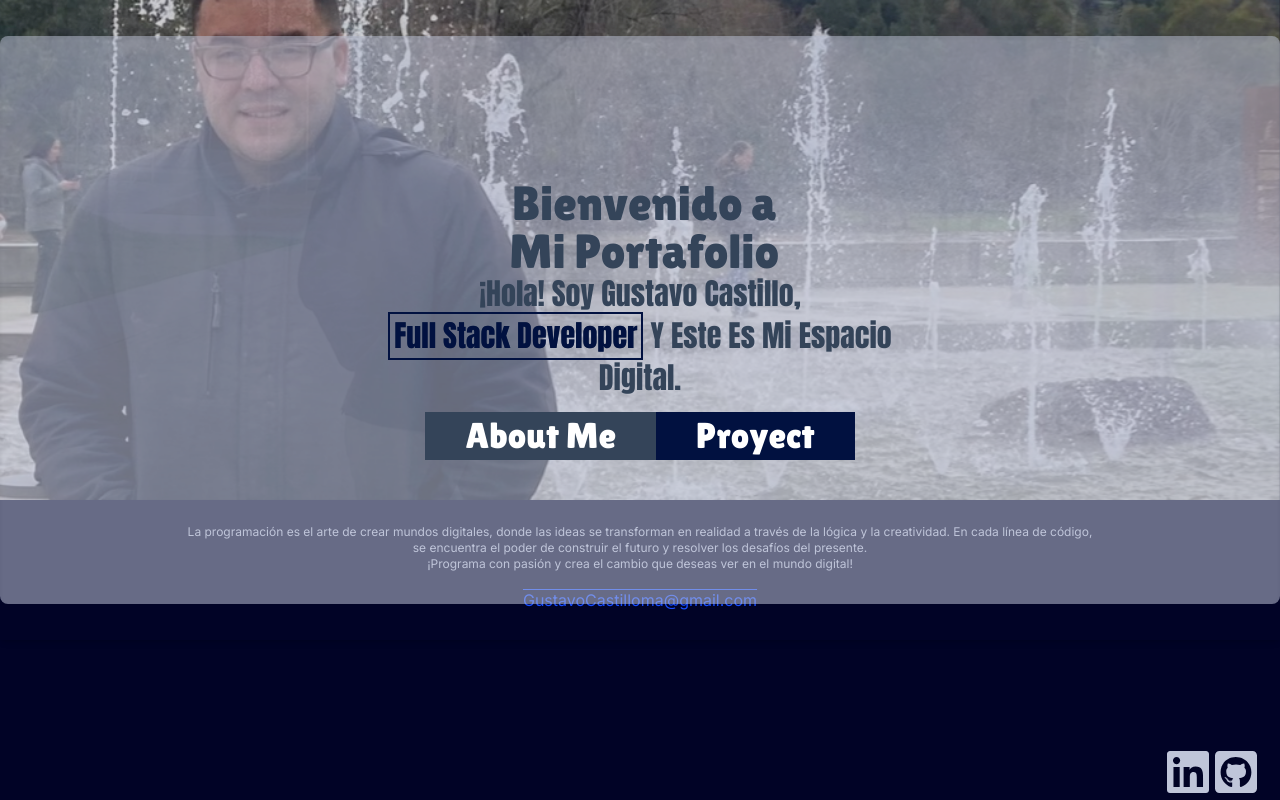
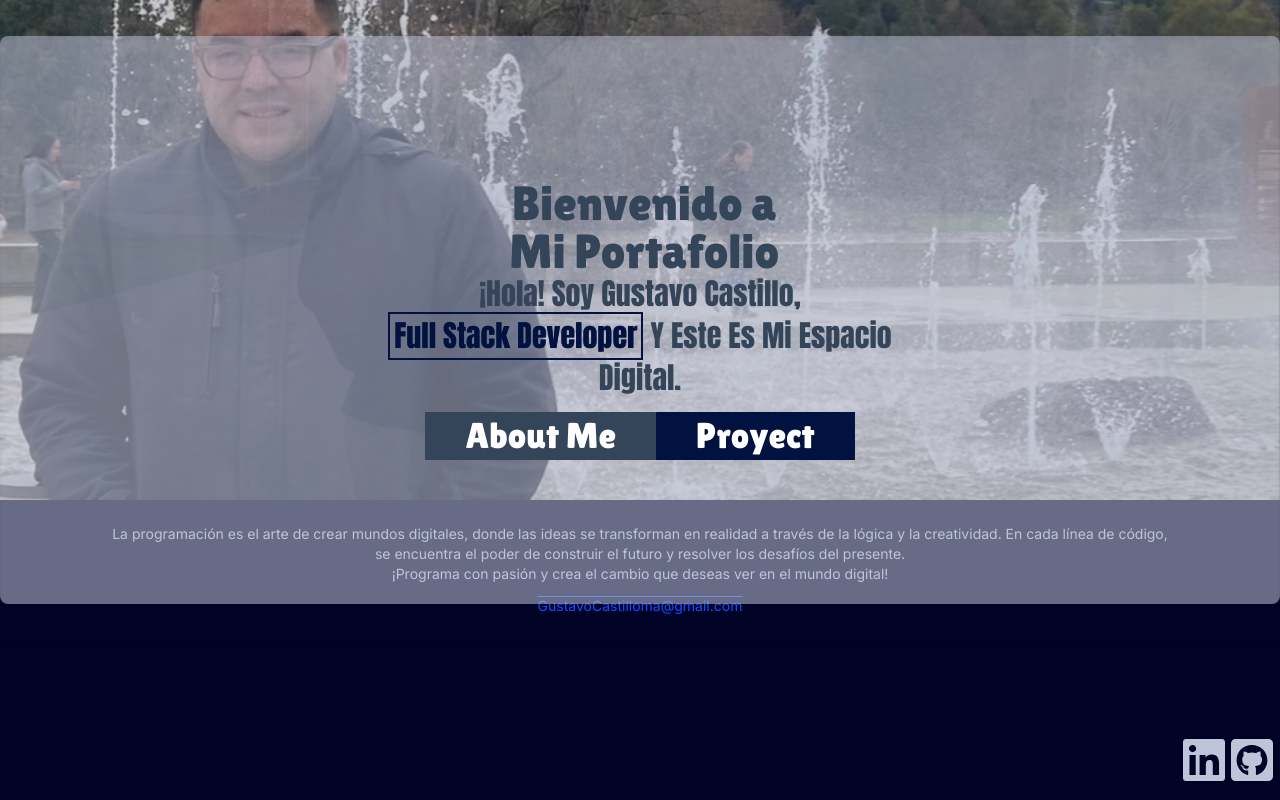
Before and after one commit to Gustacm/portafolio, a Next.js app: page / in a window 1280 px wide. Built offline with nearby package versions, Linux system fonts and the light colour scheme.

Commit message:
resposive 3

```diff
--- a/app/about/page.tsx
+++ b/app/about/page.tsx
@@ -62,29 +62,29 @@ function about() {
         </Link>
       </div>
 
+
       <div id="floating-buttons">
-  <div className='fixed bottom-0 right-5 mb-0 md:mb-4'>
-    <Link href='https://github.com/Gustacm' target='_blank' className='text-[#BFC5D9] pt-5 text-3xl md:text-5xl hover:text-[#8089A6]'>
+  <div className='fixed bottom-0 right-1 mb-0 md:mb-4'>
+    <Link href='https://github.com/Gustacm' target='_blank' className='text-[#BFC5D9] pt-5 text-5xl md:text-5xl hover:text-[#8089A6]'>
       <FaGithubSquare />
     </Link>
   </div>
-  <div className='fixed bottom-0 right-16 pt-10 pr-1 mb-0 md:mb-4'>
-    <Link href='https://www.linkedin.com/in/gustavo-castillo-94a000252' target='_blank' className='text-[#BFC5D9] pt-10 text-3xl md:text-5xl hover:text-[#8089A6]'>
+  <div className='fixed bottom-0 right-12 pt-10 pr-1 mb-0 md:mb-4'>
+    <Link href='https://www.linkedin.com/in/gustavo-castillo-94a000252' target='_blank' className='text-[#BFC5D9] pt-10 text-5xl md:text-5xl hover:text-[#8089A6]'>
       <FaLinkedin />
     </Link>
   </div>
 </div>
 
-
     <div className='pt-0'>
 
-    <h3 className='text-center text-xs text-[#BFC5D9] pt-1'>
+    <h3 className='md:text-center  text-left  text-xs text-[#BFC5D9] pt-1'>
   Cada interacción, cada línea de código, es una oportunidad para dar vida a nuevas ideas y solucionar desafíos.
   <br/> ¡Convierte tus conceptos en realidad y únete a la revolución digital! Estoy aquí para escuchar tus ideas y colaborar en la creación de algo extraordinario.
 
 </h3>
 <div className='pt-6'>
-            <p className='text-center text-xs text-[#174dff] overline'>GustavoCastilloma@gmail.com</p>
+            <p className='md:text-center  text-left text-xs text-[#174dff] overline'>GustavoCastilloma@gmail.com</p>
       </div>
     </div>
 
--- a/app/page.tsx
+++ b/app/page.tsx
@@ -94,25 +94,29 @@ function Page() {
           </div>
         </div>
 
-        <div className='absolute bottom-0 right-5 mb-1 md:mb-1'>
-          <Link href='https://github.com/Gustacm ' target='_black' className='text-[#BFC5D9] pt-10 text-5xl hover:text-[#8089A6]'>
+        <div id="floating-buttons">
+  <div className='fixed bottom-0 right-1 mb-0 md:mb-4'>
+    <Link href='https://github.com/Gustacm' target='_blank' className='text-[#BFC5D9] pt-5 text-5xl md:text-5xl hover:text-[#8089A6]'>
       <FaGithubSquare />
     </Link>
   </div>
-        <div className='absolute bottom-0 right-16 pt-10 pr-1 mb-1 md:mb-1'>
-          <Link href='https://www.linkedin.com/in/gustavo-castillo-94a000252' target='_black' className='text-[#BFC5D9] pt-10 text-5xl hover:text-[#8089A6]'>
+  <div className='fixed bottom-0 right-12 pt-10 pr-1 mb-0 md:mb-4'>
+    <Link href='https://www.linkedin.com/in/gustavo-castillo-94a000252' target='_blank' className='text-[#BFC5D9] pt-10 text-5xl md:text-5xl hover:text-[#8089A6]'>
       <FaLinkedin />
     </Link>
   </div>
+</div>
+
+
 
         <div className='pt-0'>
-          <h3 className='text-center text-xs text-[#BFC5D9] pt-6'>
+          <h3 className='md:text-center  text-left text-base md:text-sm text-[#BFC5D9] pt-6'>
             La programación es el arte de crear mundos digitales, donde las ideas se transforman en realidad a través de la lógica y la creatividad. En cada línea de código,
             <br />se encuentra el poder de construir el futuro y resolver los desafíos del presente.
             <br />¡Programa con pasión y crea el cambio que deseas ver en el mundo digital!
           </h3>
-          <div className='pt-4'>
-            <p className='text-center text-base text-[#174dff] overline'>GustavoCastilloma@gmail.com</p>
+          <div className='pt-2 md:pt-3 '>
+            <p className='md:text-center  text-left text-sm text-[#174dff] overline'>GustavoCastilloma@gmail.com</p>
           </div>
         </div>
 
--- a/app/proyect/page.tsx
+++ b/app/proyect/page.tsx
@@ -43,30 +43,28 @@ function Page() {
         </Link>
       </div>
 
-
       <div id="floating-buttons">
-  <div className='fixed bottom-0 right-5 mb-0 md:mb-4'>
-    <Link href='https://github.com/Gustacm' target='_blank' className='text-[#BFC5D9] pt-5 text-3xl md:text-5xl hover:text-[#8089A6]'>
+  <div className='fixed bottom-0 right-1 mb-0 md:mb-4'>
+    <Link href='https://github.com/Gustacm' target='_blank' className='text-[#BFC5D9] pt-5 text-5xl md:text-5xl hover:text-[#8089A6]'>
       <FaGithubSquare />
     </Link>
   </div>
-  <div className='fixed bottom-0 right-16 pt-10 pr-1 mb-0 md:mb-4'>
-    <Link href='https://www.linkedin.com/in/gustavo-castillo-94a000252' target='_blank' className='text-[#BFC5D9] pt-10 text-3xl md:text-5xl hover:text-[#8089A6]'>
+  <div className='fixed bottom-0 right-12 pt-10 pr-1 mb-0 md:mb-4'>
+    <Link href='https://www.linkedin.com/in/gustavo-castillo-94a000252' target='_blank' className='text-[#BFC5D9] pt-10 text-5xl md:text-5xl hover:text-[#8089A6]'>
       <FaLinkedin />
     </Link>
   </div>
 </div>
 
-
       <div className='pt-0'>
-        <div className='text-center text-xs text-[#BFC5D9] pt-1'>
+        <div className='md:text-center  text-left text-xs text-[#BFC5D9] pt-1'>
           <h4 className='font-bold mb-1'>¡Dato curioso! 🌟</h4>
           Estás utilizando mi proyecto, el cual desarrollé con Next.js, Tailwind y TypeScript. Esta pequeña aplicación es una muestra de mis habilidades, destrezas y creatividad.
           <br />
           Te invito a visitar mi repositorio para ver cómo funciona. ¡Gracias por explorar! 🚀
         </div>
         <div className='pt-1'>
-          <p className='text-center text-xs text-[#174dff] overline'>GustavoCastilloma@gmail.com</p>
+          <p className='md:text-center  text-left text-xs text-[#174dff] overline'>GustavoCastilloma@gmail.com</p>
         </div>
       </div>
 
--- a/app/skills/page.tsx
+++ b/app/skills/page.tsx
@@ -255,13 +255,13 @@ Henry es una academia de desarrollo de software en Latinoamérica que ofrece for
 
 
 <div id="floating-buttons">
-  <div className='fixed bottom-0 right-5 mb-0 md:mb-4'>
-    <Link href='https://github.com/Gustacm' target='_blank' className='text-[#BFC5D9] pt-5 text-3xl md:text-5xl hover:text-[#8089A6]'>
+  <div className='fixed bottom-0 right-1 mb-0 md:mb-4'>
+    <Link href='https://github.com/Gustacm' target='_blank' className='text-[#BFC5D9] pt-5 text-5xl md:text-5xl hover:text-[#8089A6]'>
       <FaGithubSquare />
     </Link>
   </div>
-  <div className='fixed bottom-0 right-16 pt-10 pr-1 mb-0 md:mb-4'>
-    <Link href='https://www.linkedin.com/in/gustavo-castillo-94a000252' target='_blank' className='text-[#BFC5D9] pt-10 text-3xl md:text-5xl hover:text-[#8089A6]'>
+  <div className='fixed bottom-0 right-12 pt-10 pr-1 mb-0 md:mb-4'>
+    <Link href='https://www.linkedin.com/in/gustavo-castillo-94a000252' target='_blank' className='text-[#BFC5D9] pt-10 text-5xl md:text-5xl hover:text-[#8089A6]'>
       <FaLinkedin />
     </Link>
   </div>
@@ -269,13 +269,13 @@ Henry es una academia de desarrollo de software en Latinoamérica que ofrece for
 
         <div className='pt-0'>
 
-        <h3 className='text-center text-xs text-[#BFC5D9] pt-1'>
+        <h3 className='md:text-center  text-left text-xs text-[#BFC5D9] pt-1'>
         🌟 Estoy abierto a oportunidades emocionantes y colaboraciones. ¡No dudes en contactarme en mi correo para cualquier consulta o propuesta! 📩
         <br/>Gacias por Visitar Mi app
 
     </h3>
     <div className='pt-1'>
-                <p className='text-center text-sm text-[#174dff] overline'>GustavoCastilloma@gmail.com</p>
+                <p className='md:text-center  text-left text-sm text-[#174dff] overline'>GustavoCastilloma@gmail.com</p>
           </div>
         </div>
 
```
Lines whose indentation alone changed are shown as unchanged.
